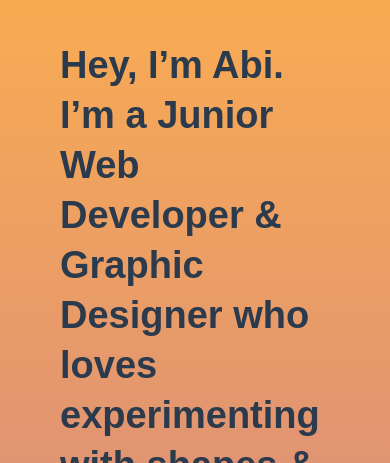
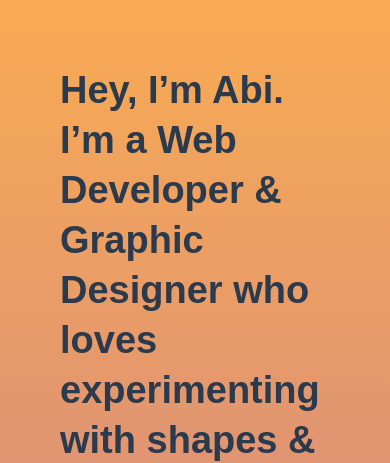
Before and after one commit to abigailforeman1/abigailforeman1.github.io, a plain HTML site: page index.html in a window 390 px wide. Shown: the part 122-585 px from the top of the page. Drawn offline with nearby package versions, Linux system fonts and the light colour scheme.

```diff
--- a/index.html
+++ b/index.html
@@ -32,7 +32,7 @@
     <div><img class="flower3" src="./assets/flower3-01.png" alt="flower"></div>
     <div><img class="flower4" src="./assets/flower4-01.png" alt="flower"></div>
     <div class="wrapper">
-      <h1 class="hero-text">Hey, I’m Abi. I’m a Junior Web Developer & Graphic Designer who loves
+      <h1 class="hero-text">Hey, I’m Abi. I’m a Web Developer & Graphic Designer who loves
         experimenting with shapes & colours. <a class="custom-link" href="mailto:abigail.foreman@outlook.com">Get in
           touch!</a></h1>
     </div>
```
